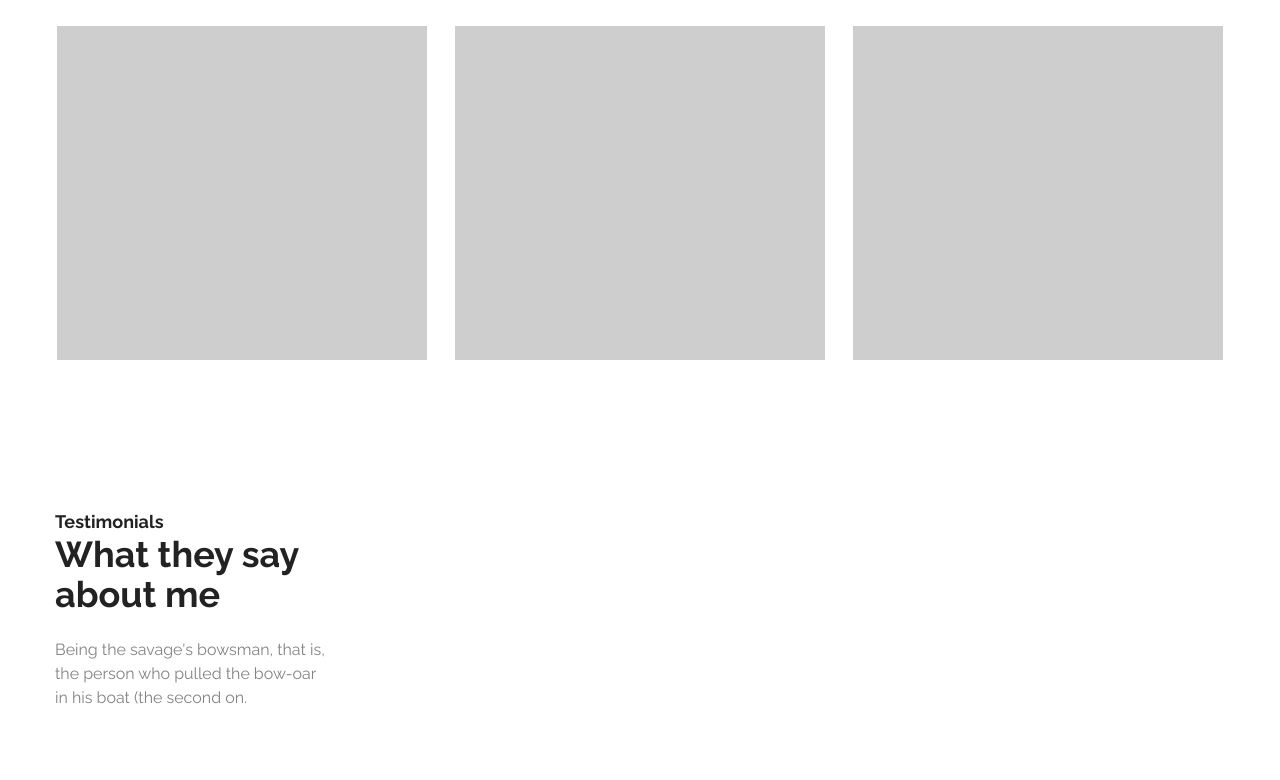
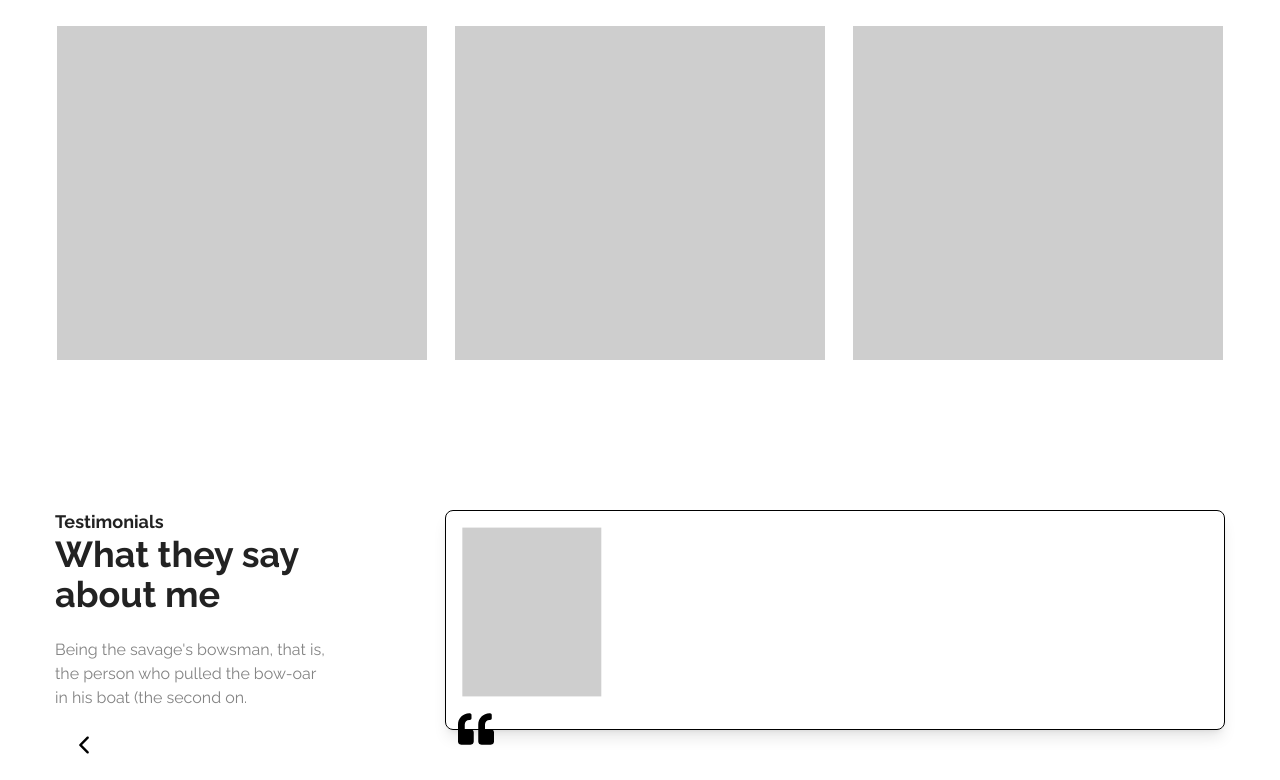
Before and after one commit to ramen72/OYA-Project-14-Personal-Portfolio, a React (Vite) app: page / in a window 1280 px wide. Shown: the part 2813-3593 px from the top of the page. Before the commit the page ends 3523 px from the top, so only its background shows below. Built offline with nearby package versions, Linux system fonts and the light colour scheme.

Commit message:
Update at 17-03-2025_1850

```diff
--- /dev/null
+++ b/src/components/helper/TestimonialCard.jsx
@@ -0,0 +1,16 @@
+import React from 'react';
+import { FaQuoteLeft } from "react-icons/fa";
+
+const TestimonialCard = ({ src, alt, para, title, designation }) => {
+    return (
+        <div className="relative p-4 border rounded-lg shadow-lg">
+            <FaQuoteLeft className="absolute bottom-0 left-3 translate-y-1/2 text-4xl text-gray-300" />
+            <img src={src} alt={alt} className="w-[140px] h-[170px]" />
+            <p className="mt-4 text-gray-700">{para}</p>
+            <h3 className="mt-2 text-lg font-bold">{title}</h3>
+            <span className="text-sm text-gray-500">{designation}</span>
+        </div>
+    );
+};
+
+export default TestimonialCard;
--- a/src/pages/homePages/sections/Testimonials.jsx
+++ b/src/pages/homePages/sections/Testimonials.jsx
@@ -1,4 +1,7 @@
 import React from 'react';
+import { IoIosArrowBack } from "react-icons/io";
+import TestimonialCard from '../../../components/helper/TestimonialCard';
+import testimonialImage from '../../../assets/svg/testimonialImage.svg'
 
 const Testimonials = () => {
     return (
@@ -11,8 +14,11 @@ const Testimonials = () => {
                     <p className="max-w-[274px] font-raleway font-normal text-base text-gray">
                         Being the savage's bowsman, that is, the person who pulled the bow-oar in his boat (the second on.
                     </p>
+                    <IoIosArrowBack className='inline-block w-[58px] h-[70px] p-4 transition-all duration-200 hover:bg-secondary hover:text-white hover:cursor-pointer'/>
                 </div>
-                <div className="w-2/3"></div>
+                <div className="w-2/3">
+                    <TestimonialCard src={testimonialImage}/>
+                </div>
             </div>
         </div>
         </>
```
Also changed, not shown: src/assets/svg/testimonialImage.svg (added).
